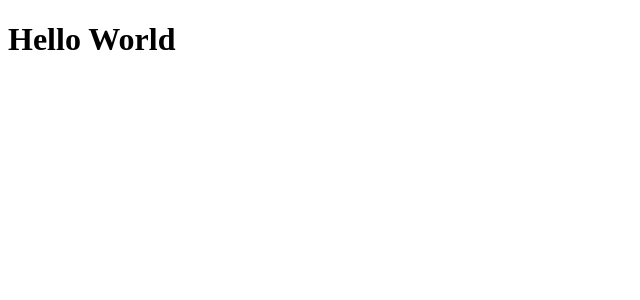
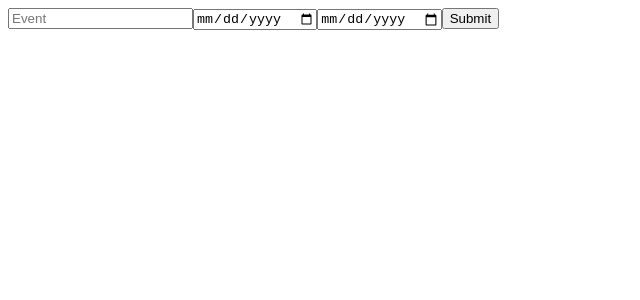
Before and after one commit to arkteck/mvp, a React app: page / in a window 1280 px wide. Shown: the top 300 px of the page, without its empty margins (0-640 px from the left). Built offline with nearby package versions, Linux system fonts and the light colour scheme.

Commit message:
Added input fields and data display

```diff
--- /dev/null
+++ b/src/app.jsx
@@ -0,0 +1,16 @@
+import React, { useState, useEffect } from 'react';
+import TimeInput from './timeInput';
+import TimeDataDisplay from './timeDataDisplay';
+
+function App() {
+  const [timeData, setTimeData] = useState([]);
+
+  return (
+    <>
+      <TimeInput timeData={timeData} setTimeData={setTimeData} />
+      <TimeDataDisplay timeData={timeData} />
+    </>
+  );
+}
+
+export default App;
--- a/src/index.jsx
+++ b/src/index.jsx
@@ -1,9 +1,7 @@
-import { createRoot } from "react-dom/client";
-const root = createRoot(document.getElementById("root"));
+import React from 'react';
+import { createRoot } from 'react-dom/client';
+import App from './app';
 
-// Huzzah for jsx!
-const App = () => {
-  return <h1>Hello World</h1>
-}
+const root = createRoot(document.getElementById('root'));
 
 root.render(<App />);
--- /dev/null
+++ b/src/timeDataDisplay.jsx
@@ -0,0 +1,19 @@
+import React, { useState, useEffect } from 'react';
+
+function TimeDataDisplay({ timeData }) {
+  return (
+    <>
+      {timeData.map((data, i) => (
+        <p key={i}>
+          {data.event}
+          <br />
+          {data.startDate}
+          <br />
+          {data.endDate}
+        </p>
+      ))}
+    </>
+  );
+}
+
+export default TimeDataDisplay;
--- /dev/null
+++ b/src/timeInput.jsx
@@ -0,0 +1,49 @@
+import React, { useState, useEffect } from 'react';
+
+function TimeInput({ timeData, setTimeData }) {
+  const [event, setEvent] = useState('');
+  const [startDate, setStartDate] = useState('');
+  const [endDate, setEndDate] = useState('');
+
+  return (
+    <>
+      <input
+        type="text"
+        value={event}
+        placeholder="Event"
+        onChange={(e) => { setEvent(e.target.value); }}
+      />
+      <input
+        type="date"
+        value={startDate}
+        placeholder="Event"
+        onChange={(e) => { setStartDate(e.target.value); }}
+      />
+      <input
+        type="date"
+        value={endDate}
+        placeholder="Event"
+        onChange={(e) => { setEndDate(e.target.value); }}
+      />
+      <button
+        type="button"
+        onClick={() => {
+          const newTimeData = [...timeData];
+          newTimeData.push({
+            event,
+            startDate,
+            endDate,
+          });
+          setEvent('');
+          setStartDate('');
+          setEndDate('');
+          setTimeData(newTimeData);
+        }}
+      >
+        Submit
+      </button>
+    </>
+  );
+}
+
+export default TimeInput;
```
Also changed, not shown: package.json (+9 -0 lines), .babelrc (added), .eslintrc.js (added), 2 other files (tests, documents, lock files or other folders).
